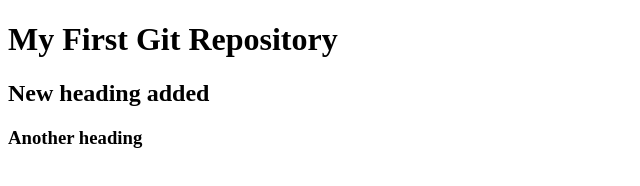
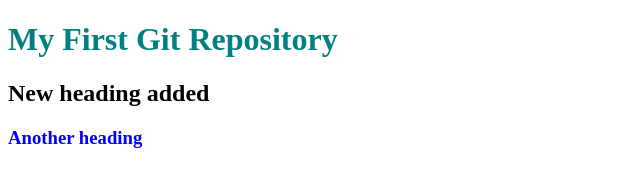
Before and after one commit to SorifulAdnan/first-git-repo, a plain HTML site: page index.html in a window 1280 px wide. Shown: the whole page, without its empty margins (0-640 px from the left). Drawn offline with Linux system fonts and the light colour scheme.

Commit message:
style file added

```diff
--- /dev/null
+++ b/css/style.css
@@ -0,0 +1,2 @@
+h1{color: teal;}
+h3{color: blue;}
--- a/index.html
+++ b/index.html
@@ -5,6 +5,7 @@
     <meta http-equiv="X-UA-Compatible" content="IE=edge">
     <meta name="viewport" content="width=device-width, initial-scale=1.0">
     <title>My First Git Repository</title>
+    <link rel="stylesheet" href="css/style.css">
 </head>
 <body>
     <h1>My First Git Repository</h1>
```
